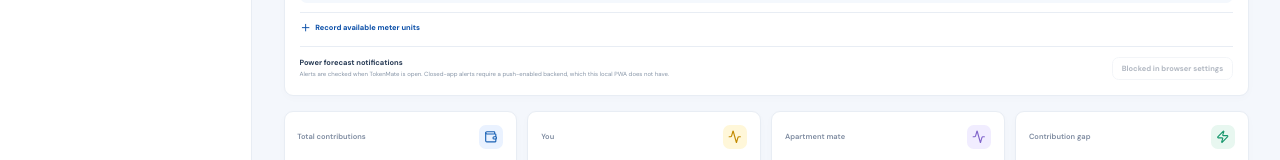
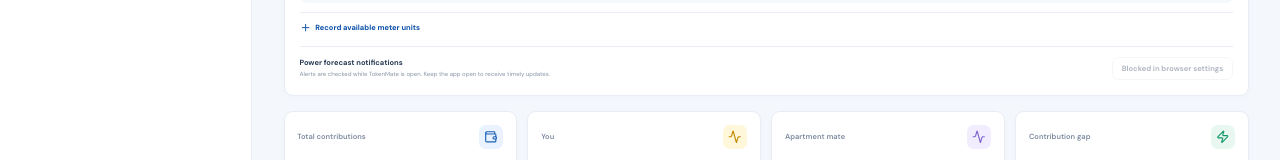
Before and after one commit to alpha-odiero/tokenmate, a React (Vite) app in the folder tokenmate/: page / in a window 1280 px wide. Both pictures are taken after a click on the button "Open TokenMate". Shown: the part 502-662 px from the top of the page. Built offline with nearby package versions, Linux system fonts and the light colour scheme.

Commit message:
Reword alert notification note to hide implementation details

```diff
--- a/tokenmate/src/main.jsx
+++ b/tokenmate/src/main.jsx
@@ -622,7 +622,7 @@ function PowerForecast({forecast,readings,notificationHistory,notificationPrefer
     <p className="forecast-explanation">{forecast.remainingDays===null?'A reliable power forecast needs at least two dated unit purchases or two meter balance readings.':`Your electricity is estimated to last another ${forecast.remainingDays.toFixed(1)} days. This is an estimate based on ${forecast.consumptionSource}; check your meter for the current balance.`}</p>
     <details className="reading-entry"><summary><Plus size={15}/> Record available meter units</summary><form onSubmit={saveReading}><label>Meter or apartment<input value={meterId} onChange={event=>setMeterId(event.target.value)} maxLength={60}/></label><label>Available units (kWh)<input type="number" min="0" step="0.01" value={readingValue} onChange={event=>setReadingValue(event.target.value)} placeholder="e.g. 18.5"/></label><button className="button button-outline button-small" type="submit">Save reading</button>{readingError&&<small className="form-error">{readingError}</small>}</form></details>
     <div className="forecast-alerts">
-      <div><b>Power forecast notifications</b><small>Alerts are checked when TokenMate is open. Closed-app alerts require a push-enabled backend, which this local PWA does not have.</small></div>
+      <div><b>Power forecast notifications</b><small>Alerts are checked while TokenMate is open. Keep the app open to receive timely updates.</small></div>
       {notificationPermission==='granted'
         ?<label className="alert-toggle"><input type="checkbox" checked={notificationPreferences.enabled} onChange={event=>onSaveNotificationPreferences({...notificationPreferences,enabled:event.target.checked})}/> Enable on this device</label>
         :<button className="button button-outline button-small" type="button" disabled={notificationPermission==='denied'||notificationPermission==='unsupported'} onClick={onRequestNotifications}>{notificationPermission==='denied'?'Blocked in browser settings':notificationPermission==='unsupported'?'Not supported':'Enable alerts'}</button>}
```
